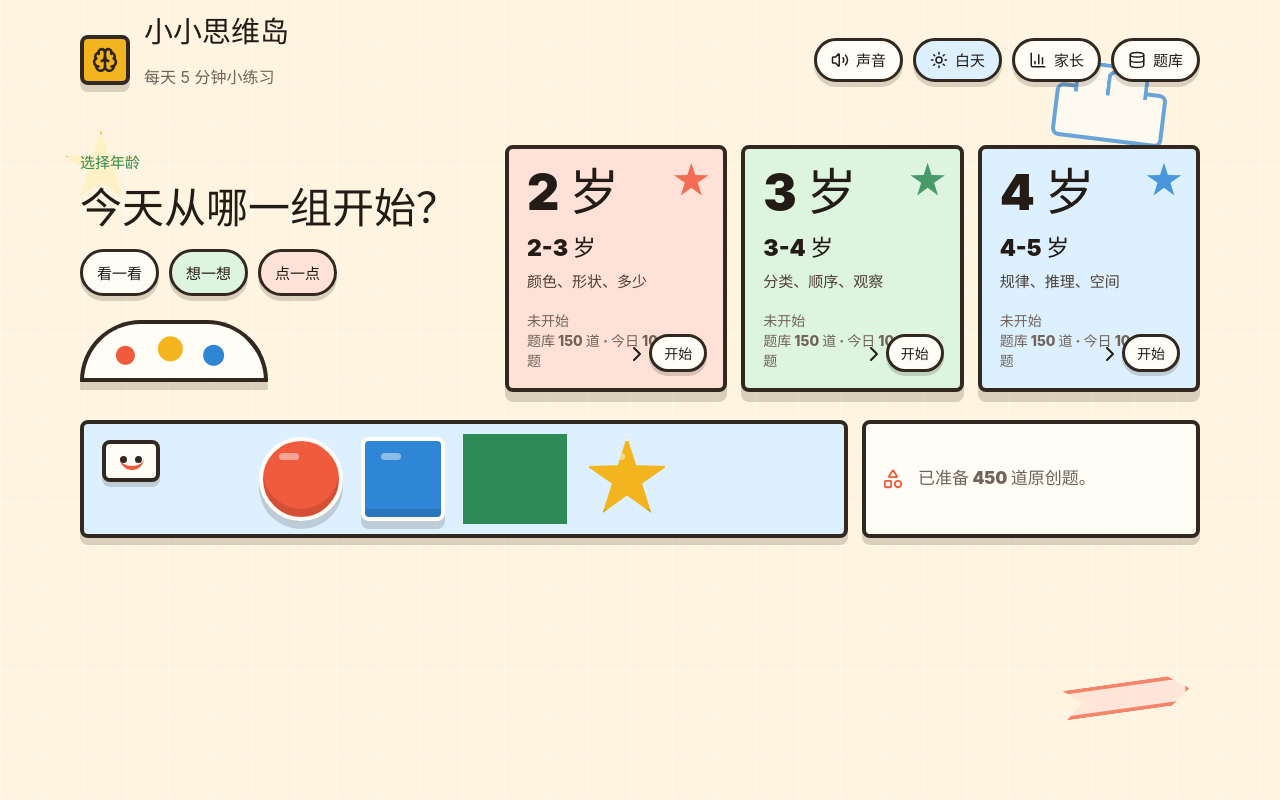
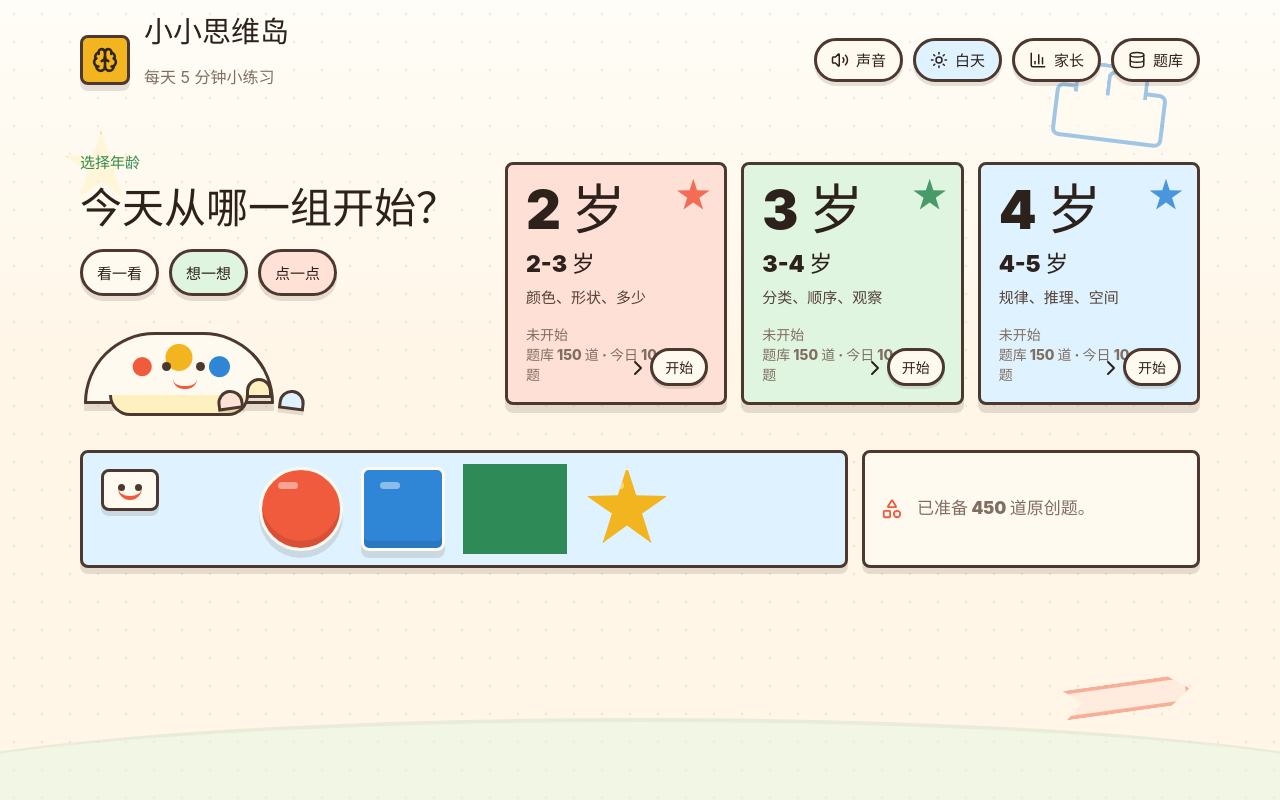
Before and after one commit to irvinezhao/kids-thinking-play, a React (Vite) app: page / in a window 1280 px wide. Built offline with nearby package versions, Linux system fonts and the light colour scheme.

Commit message:
Make child app visuals softer and cuter

```diff
--- a/src/App.css
+++ b/src/App.css
@@ -4,7 +4,8 @@
   width: 100%;
   overflow: hidden;
   color: var(--text-main);
-  background: var(--surface);
+  background:
+    linear-gradient(180deg, var(--surface-strong) 0%, var(--surface) 44%, var(--surface) 100%);
 }
 
 .app-shell::before {
@@ -13,10 +14,23 @@
   z-index: 0;
   pointer-events: none;
   content: '';
-  background-image:
-    linear-gradient(90deg, var(--grid-line) 1px, transparent 1px),
-    linear-gradient(0deg, var(--grid-line) 1px, transparent 1px);
-  background-size: 42px 42px;
+  background-image: radial-gradient(circle at center, var(--grid-line) 1.5px, transparent 1.6px);
+  background-size: 28px 28px;
+}
+
+.app-shell::after {
+  position: fixed;
+  right: -10vw;
+  bottom: -96px;
+  left: -10vw;
+  z-index: 0;
+  height: 174px;
+  border-top: 4px solid rgba(76, 56, 47, 0.12);
+  border-radius: 50% 50% 0 0 / 42% 42% 0 0;
+  background: var(--mint);
+  content: '';
+  opacity: 0.42;
+  pointer-events: none;
 }
 
 .topbar,
@@ -42,7 +56,7 @@
 .play-stickers span {
   position: absolute;
   display: block;
-  opacity: 0.72;
+  opacity: 0.45;
 }
 
 .play-stickers span:nth-child(1) {
@@ -166,7 +180,7 @@
   border-radius: 999px;
   color: var(--text-strong);
   background: var(--paper);
-  box-shadow: 0 5px 0 var(--ink-soft);
+  box-shadow: 0 4px 0 var(--ink-soft);
   cursor: pointer;
   display: inline-flex;
   align-items: center;
@@ -207,11 +221,11 @@
 .brand-mark {
   width: 50px;
   height: 50px;
-  border: 4px solid var(--ink);
+  border: 3px solid var(--ink);
   border-radius: 8px;
   color: #2f251f;
   background: var(--sun);
-  box-shadow: 0 7px 0 var(--ink-soft);
+  box-shadow: 0 6px 0 var(--ink-soft);
 }
 
 .brand-lockup h1 {
@@ -248,21 +262,6 @@
   justify-content: center;
 }
 
-.age-copy::after {
-  width: min(180px, 45vw);
-  height: 54px;
-  margin-top: 24px;
-  border: 4px solid var(--ink);
-  border-radius: 999px 999px 18px 18px;
-  background:
-    radial-gradient(circle at 23% 58%, var(--coral) 0 9px, transparent 10px),
-    radial-gradient(circle at 48% 46%, var(--sun) 0 12px, transparent 13px),
-    radial-gradient(circle at 72% 58%, var(--sky) 0 10px, transparent 11px),
-    var(--paper);
-  box-shadow: 0 8px 0 var(--ink-soft);
-  content: '';
-}
-
 .eyebrow {
   margin: 0 0 14px;
   color: var(--leaf);
@@ -299,6 +298,106 @@
   box-shadow: 0 5px 0 var(--ink-soft);
 }
 
+.home-mascot {
+  position: relative;
+  width: min(230px, 100%);
+  height: 92px;
+  margin-top: 24px;
+}
+
+.mascot-island {
+  position: absolute;
+  left: 4px;
+  bottom: 8px;
+  width: 190px;
+  height: 72px;
+  border: 3px solid var(--ink);
+  border-radius: 999px 999px 18px 18px;
+  background:
+    radial-gradient(circle at 30% 48%, var(--coral) 0 9px, transparent 10px),
+    radial-gradient(circle at 50% 34%, var(--sun) 0 13px, transparent 14px),
+    radial-gradient(circle at 72% 48%, var(--sky) 0 10px, transparent 11px),
+    var(--paper);
+  box-shadow: 0 7px 0 var(--ink-soft);
+}
+
+.mascot-island::before {
+  position: absolute;
+  right: 22px;
+  bottom: -15px;
+  left: 22px;
+  height: 18px;
+  border: 3px solid var(--ink);
+  border-top: 0;
+  border-radius: 0 0 999px 999px;
+  background: var(--sun-soft);
+  content: '';
+}
+
+.mascot-island i {
+  position: absolute;
+  top: 27px;
+  width: 9px;
+  height: 9px;
+  border-radius: 999px;
+  background: var(--ink);
+}
+
+.mascot-island i:first-child {
+  left: 75px;
+}
+
+.mascot-island i:nth-child(2) {
+  left: 109px;
+}
+
+.mascot-island b {
+  position: absolute;
+  left: 86px;
+  top: 44px;
+  width: 24px;
+  height: 10px;
+  border-bottom: 3px solid var(--coral);
+  border-radius: 0 0 999px 999px;
+}
+
+.mascot-pebbles {
+  position: absolute;
+  right: 5px;
+  bottom: 2px;
+  width: 88px;
+  height: 40px;
+}
+
+.mascot-pebbles i {
+  position: absolute;
+  bottom: 0;
+  width: 26px;
+  height: 20px;
+  border: 3px solid var(--ink);
+  border-radius: 999px 999px 8px 8px;
+  background: var(--mint);
+  box-shadow: 0 4px 0 var(--ink-soft);
+}
+
+.mascot-pebbles i:first-child {
+  left: 0;
+  background: var(--peach);
+  transform: rotate(-8deg);
+}
+
+.mascot-pebbles i:nth-child(2) {
+  left: 29px;
+  bottom: 12px;
+  background: var(--sun-soft);
+}
+
+.mascot-pebbles i:nth-child(3) {
+  right: 0;
+  background: var(--sky-soft);
+  transform: rotate(7deg);
+}
+
 .mini-badges span:nth-child(2) {
   background: var(--mint);
 }
@@ -317,11 +416,11 @@
   position: relative;
   min-height: 196px;
   padding: 18px;
-  border: 4px solid var(--ink);
+  border: 3px solid var(--ink);
   border-radius: 8px;
   color: var(--text-main);
   background: var(--paper);
-  box-shadow: 0 10px 0 var(--ink-soft);
+  box-shadow: 0 8px 0 var(--ink-soft);
   cursor: pointer;
   text-align: left;
   display: flex;
@@ -339,8 +438,8 @@
   position: absolute;
   top: 14px;
   right: 14px;
-  width: 36px;
-  height: 36px;
+  width: 34px;
+  height: 34px;
   content: '';
   background: currentColor;
   clip-path: polygon(
@@ -367,20 +466,20 @@
   border-radius: 999px;
   color: var(--text-strong);
   background: var(--paper);
-  box-shadow: 0 4px 0 var(--ink-soft);
+  box-shadow: 0 3px 0 var(--ink-soft);
   content: '开始';
   font-size: 14px;
   font-weight: 950;
 }
 
 .age-card:hover {
-  transform: translateY(-4px);
-  box-shadow: 0 14px 0 var(--ink-soft);
+  transform: translateY(-3px);
+  box-shadow: 0 11px 0 var(--ink-soft);
 }
 
 .age-card:active {
   transform: translateY(3px);
-  box-shadow: 0 5px 0 var(--ink-soft);
+  box-shadow: 0 4px 0 var(--ink-soft);
 }
 
 .age-card:focus-visible,
@@ -435,14 +534,14 @@
 
 .age-big {
   color: var(--text-strong);
-  font-size: 50px;
+  font-size: 54px;
   font-weight: 950;
   line-height: 1;
   letter-spacing: 0;
 }
 
 .age-label {
-  margin-top: 12px;
+  margin-top: 8px;
   color: var(--text-strong);
   font-size: 23px;
   font-weight: 950;
@@ -459,7 +558,7 @@
 
 .age-meta {
   margin-top: auto;
-  padding-top: 18px;
+  padding-top: 16px;
   padding-right: 40px;
   font-size: 14px;
   font-weight: 850;
@@ -486,9 +585,9 @@
 .preview-stage {
   position: relative;
   min-height: 118px;
-  border: 4px solid var(--ink);
+  border: 3px solid var(--ink);
   background: var(--sky-soft);
-  box-shadow: 0 7px 0 var(--ink-soft);
+  box-shadow: 0 6px 0 var(--ink-soft);
   display: flex;
   align-items: center;
   justify-content: center;
@@ -500,7 +599,7 @@
   top: 16px;
   width: 58px;
   height: 42px;
-  border: 4px solid var(--ink);
+  border: 3px solid var(--ink);
   border-radius: 8px;
   background: var(--paper);
   box-shadow: 0 5px 0 var(--ink-soft);
@@ -536,9 +635,9 @@
 
 .preview-note {
   padding: 14px 16px;
-  border: 4px solid var(--ink);
+  border: 3px solid var(--ink);
   background: var(--paper);
-  box-shadow: 0 7px 0 var(--ink-soft);
+  box-shadow: 0 6px 0 var(--ink-soft);
   display: flex;
   align-items: center;
   gap: 14px;
@@ -566,11 +665,11 @@
 .icon-button {
   width: 46px;
   height: 46px;
-  border: 4px solid var(--ink);
+  border: 3px solid var(--ink);
   border-radius: 8px;
   color: var(--text-strong);
   background: var(--paper);
-  box-shadow: 0 5px 0 var(--ink-soft);
+  box-shadow: 0 4px 0 var(--ink-soft);
   cursor: pointer;
 }
 
@@ -590,11 +689,11 @@
   flex: 1;
   min-width: 0;
   padding: 12px 16px;
-  border: 4px solid var(--ink);
+  border: 3px solid var(--ink);
   border-radius: 8px;
   color: var(--text-strong);
   background: var(--paper);
-  box-shadow: 0 5px 0 var(--ink-soft);
+  box-shadow: 0 4px 0 var(--ink-soft);
   display: flex;
   align-items: center;
   justify-content: space-between;
@@ -611,7 +710,7 @@
   width: min(1120px, calc(100% - 40px));
   height: 18px;
   margin: 0 auto;
-  border: 4px solid var(--ink);
+  border: 3px solid var(--ink);
   border-radius: 999px;
   background: var(--paper);
   overflow: hidden;
@@ -641,11 +740,11 @@
   width: fit-content;
   margin-bottom: 12px;
   padding: 8px 12px;
-  border: 4px solid var(--ink);
+  border: 3px solid var(--ink);
   border-radius: 999px;
   color: var(--text-strong);
   background: var(--sun-soft);
-  box-shadow: 0 5px 0 var(--ink-soft);
+  box-shadow: 0 4px 0 var(--ink-soft);
   display: flex;
   align-items: center;
   gap: 8px;
@@ -658,15 +757,36 @@
 }
 
 .question-stage {
+  position: relative;
+  overflow: hidden;
   min-height: 222px;
   margin-top: 18px;
   padding: 20px;
-  border: 4px solid var(--ink);
-  background: var(--paper);
-  box-shadow: 0 12px 0 var(--ink-soft);
+  border: 3px solid var(--ink);
+  background:
+    linear-gradient(180deg, var(--surface-strong), var(--paper));
+  box-shadow: 0 9px 0 var(--ink-soft);
   display: flex;
   align-items: center;
   justify-content: center;
+}
+
+.question-stage::before {
+  position: absolute;
+  top: 14px;
+  right: 14px;
+  width: 54px;
+  height: 24px;
+  border: 3px solid rgba(76, 56, 47, 0.14);
+  border-radius: 999px;
+  background: rgba(255, 255, 255, 0.26);
+  content: '';
+  pointer-events: none;
+}
+
+.question-stage > * {
+  position: relative;
+  z-index: 1;
 }
 
 .visual-row {
@@ -698,7 +818,7 @@
   position: relative;
   width: 84px;
   height: 84px;
-  border: 4px solid var(--paper);
+  border: 3px solid var(--paper);
   color: #ffffff;
   display: inline-flex;
   align-items: center;
@@ -708,7 +828,7 @@
   font-weight: 950;
   line-height: 1;
   letter-spacing: 0;
-  box-shadow: 0 8px 0 var(--ink-soft), inset 0 -8px 0 rgba(0, 0, 0, 0.12);
+  box-shadow: 0 7px 0 var(--ink-soft), inset 0 -7px 0 rgba(0, 0, 0, 0.1);
 }
 
 .shape-tile::after {
@@ -839,11 +959,11 @@
   position: relative;
   width: 92px;
   height: 92px;
-  border: 4px solid var(--paper);
+  border: 3px solid var(--paper);
   border-radius: 10px;
   color: var(--text-strong);
   background: var(--surface-strong);
-  box-shadow: 0 8px 0 var(--ink-soft), inset 0 -8px 0 rgba(0, 0, 0, 0.08);
+  box-shadow: 0 7px 0 var(--ink-soft), inset 0 -7px 0 rgba(0, 0, 0, 0.07);
   display: inline-flex;
   align-items: center;
   justify-content: center;
@@ -1844,11 +1964,12 @@
 .option-button {
   min-height: 122px;
   padding: 14px 12px;
-  border: 4px solid var(--ink);
+  border: 3px solid var(--ink);
   border-radius: 8px;
   color: var(--text-strong);
-  background: var(--paper);
-  box-shadow: 0 8px 0 var(--ink-soft);
+  background:
+    linear-gradient(180deg, var(--surface-strong), var(--paper));
+  box-shadow: 0 7px 0 var(--ink-soft);
   cursor: pointer;
   display: flex;
   flex-direction: column;
@@ -1866,7 +1987,7 @@
 .option-button:hover:not(:disabled) {
   transform: translateY(-3px);
   background: var(--surface-strong);
-  box-shadow: 0 11px 0 var(--ink-soft);
+  box-shadow: 0 10px 0 var(--ink-soft);
 }
 
 .option-button:active:not(:disabled) {
@@ -2003,8 +2124,8 @@
   width: min(420px, calc(100% - 40px));
   margin: 0;
   padding: 18px;
-  border: 4px solid var(--ink);
-  box-shadow: 0 8px 0 var(--ink-soft);
+  border: 3px solid var(--ink);
+  box-shadow: 0 7px 0 var(--ink-soft);
   display: flex;
   align-items: stretch;
   justify-content: center;
@@ -2108,7 +2229,7 @@
   position: absolute;
   left: 50%;
   top: 50%;
-  border: 4px solid var(--ink);
+  border: 3px solid var(--ink);
   border-radius: 999px;
   transform: translate(-50%, -50%);
 }
@@ -2576,7 +2697,7 @@
 .drop-zone {
   position: relative;
   overflow: hidden;
-  border: 4px dashed var(--ink);
+  border: 3px dashed var(--ink);
   border-radius: 8px;
   background: var(--sun-soft);
   flex-direction: column;
@@ -2653,7 +2774,7 @@
   min-width: 132px;
   min-height: 142px;
   padding: 14px;
-  border: 4px solid var(--ink);
+  border: 3px solid var(--ink);
   border-radius: 8px;
   background: var(--sky-soft);
   display: grid;
@@ -2722,7 +2843,7 @@
 .connect-placeholder {
   width: 82px;
   height: 82px;
-  border: 4px dashed var(--ink);
+  border: 3px dashed var(--ink);
   border-radius: 8px;
   background: var(--paper);
 }
@@ -2737,7 +2858,7 @@
   min-width: 126px;
   min-height: 152px;
   padding: 14px;
-  border: 4px solid var(--ink);
+  border: 3px solid var(--ink);
   border-radius: 8px;
   background: var(--mint);
   display: grid;
@@ -3085,7 +3206,35 @@
   }
 
   .age-copy {
-    min-height: 172px;
+    min-height: 184px;
+  }
+
+  .home-mascot {
+    height: 76px;
+    margin-top: 18px;
+  }
+
+  .mascot-island {
+    width: 156px;
+    height: 58px;
+  }
+
+  .mascot-island i:first-child {
+    left: 61px;
+  }
+
+  .mascot-island i:nth-child(2) {
+    left: 88px;
+  }
+
+  .mascot-island b {
+    left: 70px;
+    top: 36px;
+  }
+
+  .mascot-pebbles {
+    transform: scale(0.82);
+    transform-origin: right bottom;
   }
 
   .panel-screen {
@@ -3266,7 +3415,47 @@
     padding-bottom: 0;
   }
 
-  .age-copy::after {
+  .home-mascot {
+    width: 168px;
+    height: 54px;
+    margin-top: 12px;
+  }
+
+  .mascot-island {
+    width: 132px;
+    height: 46px;
+    border-width: 3px;
+  }
+
+  .mascot-island::before {
+    right: 18px;
+    bottom: -12px;
+    left: 18px;
+    height: 14px;
+    border-width: 3px;
+  }
+
+  .mascot-island i {
+    top: 18px;
+    width: 7px;
+    height: 7px;
+  }
+
+  .mascot-island i:first-child {
+    left: 52px;
+  }
+
+  .mascot-island i:nth-child(2) {
+    left: 75px;
+  }
+
+  .mascot-island b {
+    left: 59px;
+    top: 29px;
+    width: 18px;
+  }
+
+  .mascot-pebbles {
     display: none;
   }
 
--- a/src/App.tsx
+++ b/src/App.tsx
@@ -1076,6 +1076,18 @@ function App() {
                   <span>想一想</span>
                   <span>点一点</span>
                 </div>
+                <div className="home-mascot" aria-hidden="true">
+                  <span className="mascot-island">
+                    <i />
+                    <i />
+                    <b />
+                  </span>
+                  <span className="mascot-pebbles">
+                    <i />
+                    <i />
+                    <i />
+                  </span>
+                </div>
               </div>
 
               <div className="age-grid">
--- a/src/index.css
+++ b/src/index.css
@@ -1,26 +1,26 @@
 :root {
-  --surface: #fff4df;
-  --surface-strong: #fffdf6;
-  --paper: #fffdf6;
-  --peach: #ffe3d8;
-  --mint: #ddf5df;
-  --sky-soft: #dcf0ff;
-  --sun-soft: #fff0bd;
-  --coral-soft: #ffe1d7;
-  --text-main: #4c3f35;
-  --text-muted: #71635a;
-  --text-strong: #231b16;
-  --ink: #332820;
-  --ink-soft: rgba(51, 40, 32, 0.18);
-  --grid-line: rgba(255, 255, 255, 0.44);
-  --line: #e7b868;
+  --surface: #fff6e8;
+  --surface-strong: #fffdf7;
+  --paper: #fffaf0;
+  --peach: #ffe1d6;
+  --mint: #dff5df;
+  --sky-soft: #dff2ff;
+  --sun-soft: #fff1bf;
+  --coral-soft: #ffe0d6;
+  --text-main: #554238;
+  --text-muted: #806f61;
+  --text-strong: #2d211b;
+  --ink: #4c382f;
+  --ink-soft: rgba(76, 56, 47, 0.14);
+  --grid-line: rgba(164, 129, 83, 0.12);
+  --line: #e1ba70;
   --focus: #2f7df6;
   --coral: #f05a3d;
   --leaf: #2e8b57;
   --sky: #2f86d6;
   --sun: #f2b51f;
   --grape: #8f62c8;
-  --soft-shadow: 0 18px 44px rgba(79, 53, 29, 0.14);
+  --soft-shadow: 0 18px 44px rgba(106, 75, 39, 0.12);
   color-scheme: light;
   font-family:
     Inter, ui-sans-serif, system-ui, -apple-system, BlinkMacSystemFont, 'Segoe UI',
@@ -34,21 +34,21 @@
 }
 
 :root[data-theme='night'] {
-  --surface: #171b2e;
-  --surface-strong: #202742;
-  --paper: #252d49;
-  --peach: #5a3445;
-  --mint: #24543d;
-  --sky-soft: #203f62;
-  --sun-soft: #5c4620;
-  --coral-soft: #60342d;
-  --text-main: #f3e6d4;
-  --text-muted: #d7c7b2;
+  --surface: #171c31;
+  --surface-strong: #222a45;
+  --paper: #27304c;
+  --peach: #5c3547;
+  --mint: #24543e;
+  --sky-soft: #213f63;
+  --sun-soft: #604a22;
+  --coral-soft: #62372f;
+  --text-main: #f6e9d8;
+  --text-muted: #ddccb8;
   --text-strong: #fffaf0;
-  --ink: #f0dcc6;
-  --ink-soft: rgba(0, 0, 0, 0.42);
-  --grid-line: rgba(255, 244, 222, 0.12);
-  --line: #84684a;
+  --ink: #efd9bf;
+  --ink-soft: rgba(0, 0, 0, 0.36);
+  --grid-line: rgba(255, 244, 222, 0.09);
+  --line: #8d714e;
   --focus: #8bb7ff;
   --coral: #ff745d;
   --leaf: #63bf7b;
```
Also changed, not shown: 1 other file (tests, documents, lock files or other folders).
